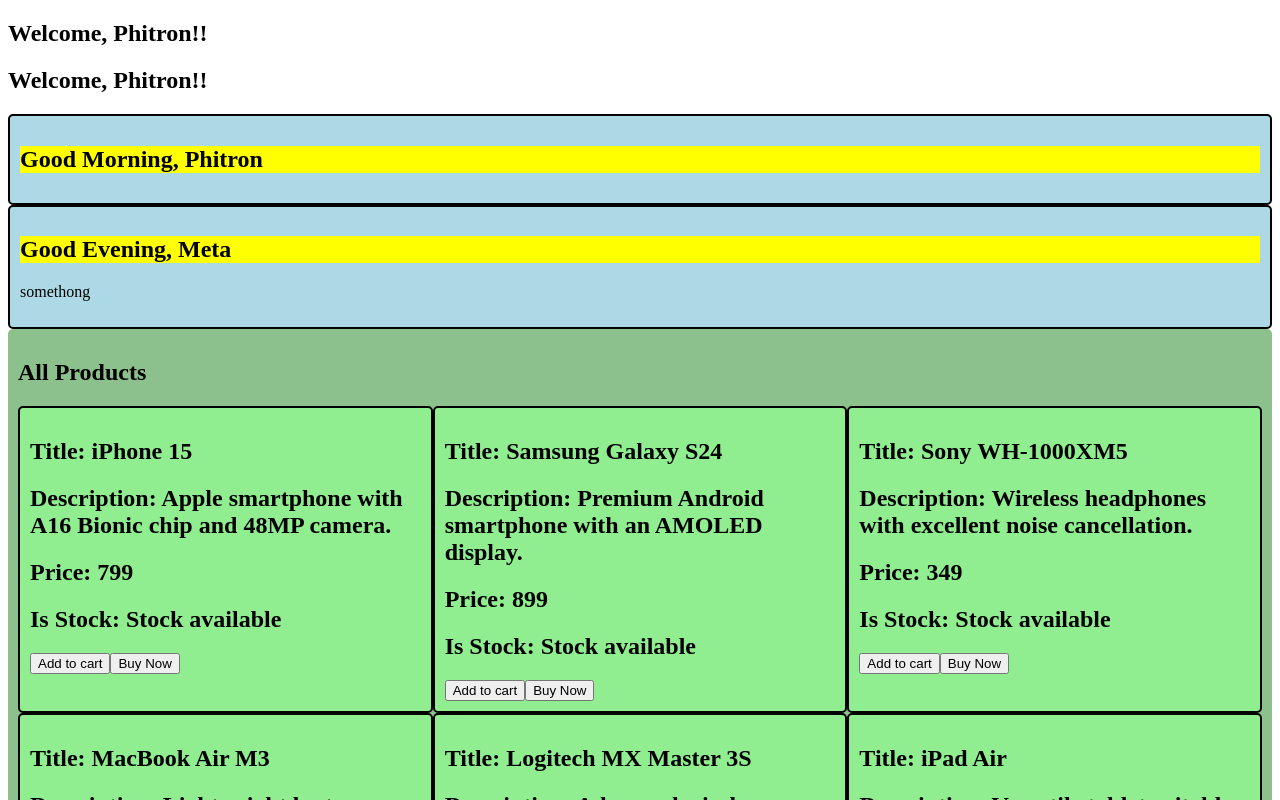
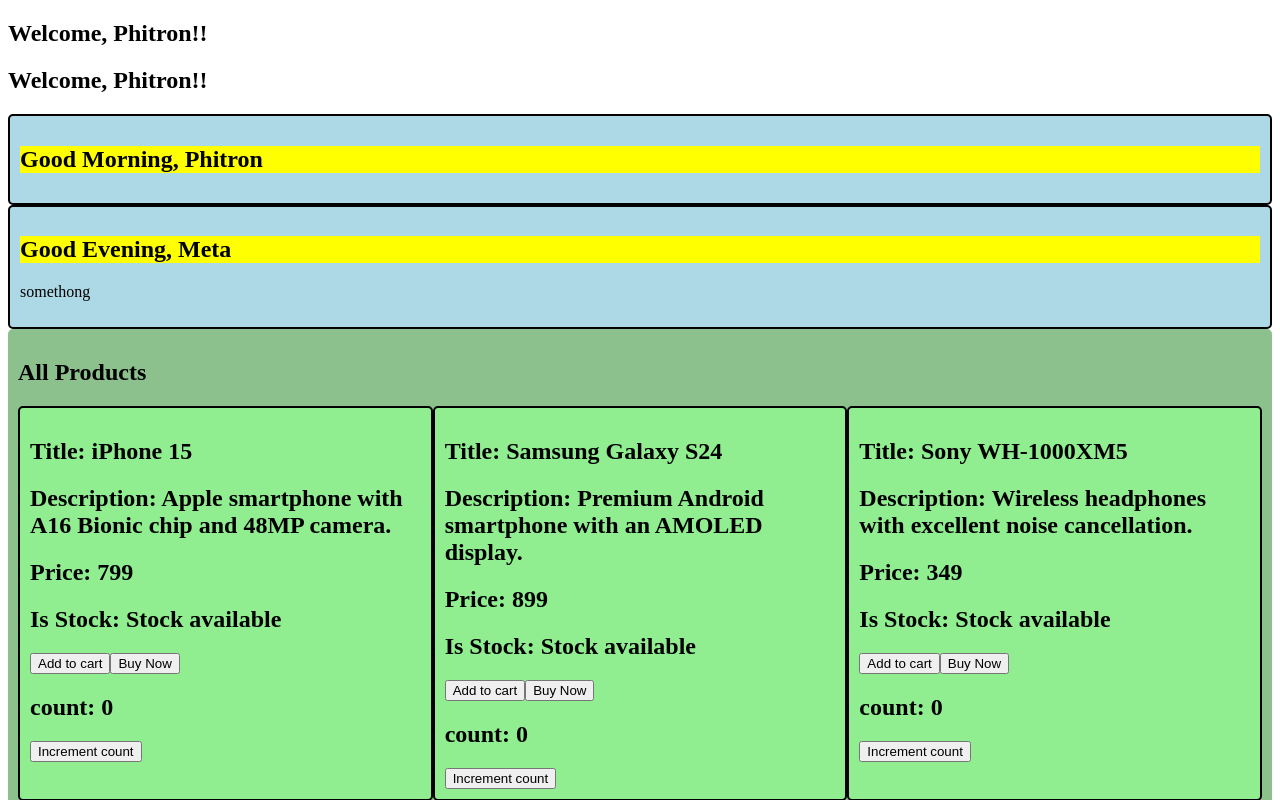
Before and after one commit to arfinaleusuf/my-first-react-app, a React (Vite) app: page / in a window 1280 px wide. Shown: the top 800 px of the page. Built offline with nearby package versions, Linux system fonts and the light colour scheme.

Commit message:
feat: add state management for product count in ProductCart component

```diff
--- a/src/components/ProductCart.jsx
+++ b/src/components/ProductCart.jsx
@@ -1,6 +1,9 @@
+import { useState } from "react";
 
 const ProductCart = ({product}) => {
     const {name, description,price, isStock} = product
+
+    const [count, setCount] = useState(0)
 
     const addToCartHandler = (e) => {
         console.log(e,"e");
@@ -14,6 +17,7 @@
         alert(`${name} purchased Successfully`)
     }
 
+    console.log(count, setCount)
     return (
         <div className="product-cart">
             <h2>Title: {name}</h2>
@@ -22,6 +26,8 @@
             <h2>Is Stock: {isStock ? "Stock available" : "Stock Not available"}</h2>
             <button onClick={(event) =>addToCartHandler(event)}>Add to cart</button>
             <button onClick={(event)=>buyNowHander(event)}>Buy Now</button>
+            <h2>count: {count}</h2>
+            <button onClick={()=>setCount(count + 1)}>Increment count</button>
         </div>
     );
 };
```
